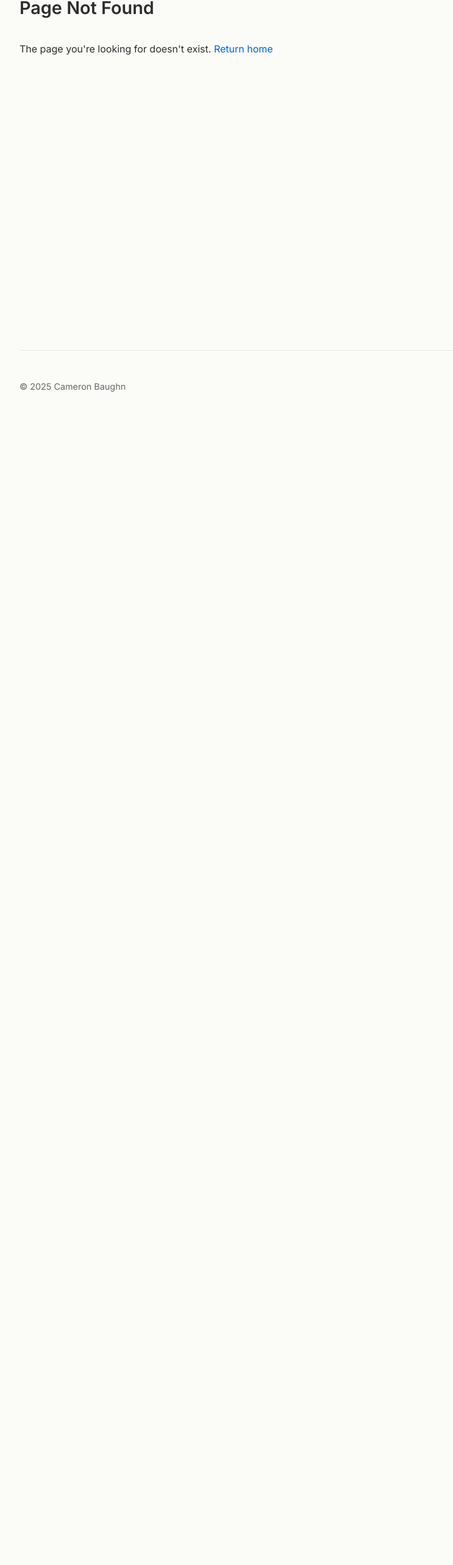
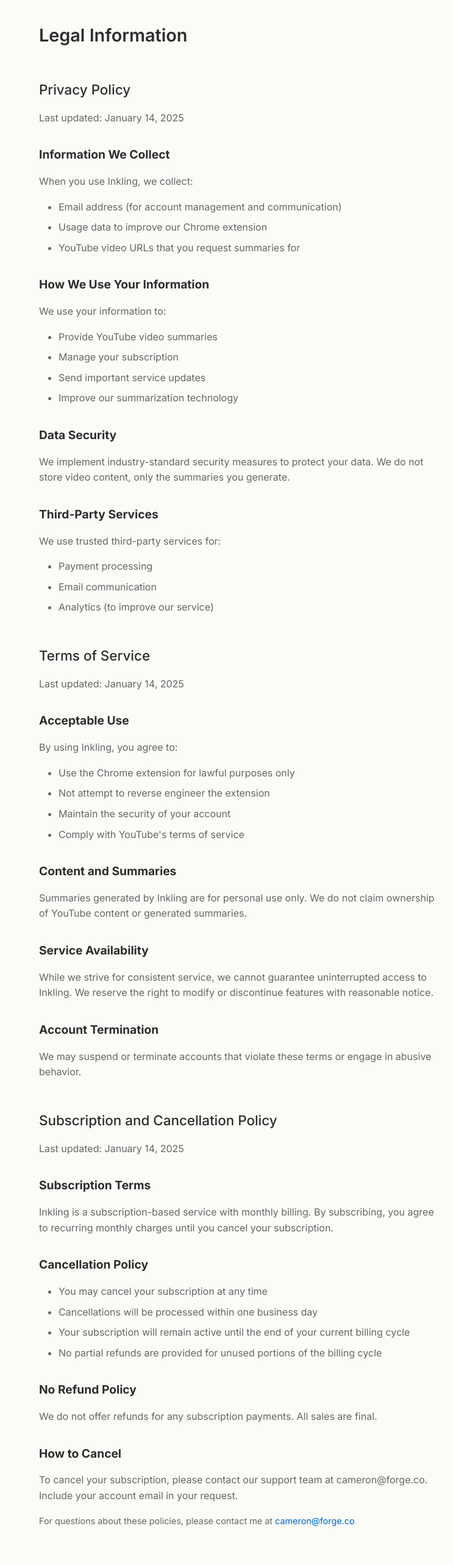
Before and after one commit to cambaughn/cambaughndotcom, a Next.js app: page /inkling/legal in a window 1280 px wide. Before the commit this address had no page. Shown: the part 173-2739 px from the top of the page at 61% size, without its empty margins (248-991 px from the left). Before the commit the page ends 864 px from the top, so only its background shows below. Built offline with nearby package versions, Linux system fonts and the light colour scheme.

Commit message:
Set up inkling pages

```diff
--- /dev/null
+++ b/src/app/inkling/legal/legal.module.css
@@ -0,0 +1,57 @@
+.legalPage {
+  padding: 2rem;
+  max-width: 800px;
+  margin: 0 auto;
+}
+
+.legalContent {
+  margin-top: 2rem;
+}
+
+.legalContent h1 {
+  margin-bottom: 2rem;
+}
+
+.legalContent h2 {
+  margin-top: 3rem;
+  margin-bottom: 1rem;
+}
+
+.legalContent h3 {
+  margin-top: 2rem;
+  margin-bottom: 0.5rem;
+  font-size: 1.2rem;
+}
+
+.legalContent p {
+  margin: 1rem 0;
+  color: var(--accent);
+}
+
+.legalContent ul {
+  margin: 1rem 0;
+  padding-left: 2rem;
+}
+
+.legalContent li {
+  color: var(--accent);
+  margin: 0.5rem 0;
+}
+
+.legalFooter {
+  margin-top: 4rem;
+  padding-top: 2rem;
+  border-top: 1px solid var(--border);
+}
+
+.divider {
+  margin: 4rem 0 2rem;
+  border: none;
+  border-top: 1px solid var(--border);
+}
+
+.contactInfo {
+  color: var(--accent);
+  font-size: 0.9rem;
+  margin-top: 4rem;
+}
--- /dev/null
+++ b/src/app/inkling/legal/page.tsx
@@ -0,0 +1,93 @@
+import styles from './legal.module.css';
+
+export default function Legal() {
+  return (
+    <div className={styles.legalPage}>
+      <div className={styles.legalContent}>
+        <h1>Legal Information</h1>
+
+        <section id="privacy">
+          <h2>Privacy Policy</h2>
+          <p>Last updated: January 14, 2025</p>
+
+          <h3>Information We Collect</h3>
+          <p>When you use Inkling, we collect:</p>
+          <ul>
+            <li>Email address (for account management and communication)</li>
+            <li>Usage data to improve our Chrome extension</li>
+            <li>YouTube video URLs that you request summaries for</li>
+          </ul>
+
+          <h3>How We Use Your Information</h3>
+          <p>We use your information to:</p>
+          <ul>
+            <li>Provide YouTube video summaries</li>
+            <li>Manage your subscription</li>
+            <li>Send important service updates</li>
+            <li>Improve our summarization technology</li>
+          </ul>
+
+          <h3>Data Security</h3>
+          <p>We implement industry-standard security measures to protect your data. We do not store video content, only the summaries you generate.</p>
+
+          <h3>Third-Party Services</h3>
+          <p>We use trusted third-party services for:</p>
+          <ul>
+            <li>Payment processing</li>
+            <li>Email communication</li>
+            <li>Analytics (to improve our service)</li>
+          </ul>
+        </section>
+
+        <section id="terms">
+          <h2>Terms of Service</h2>
+          <p>Last updated: January 14, 2025</p>
+
+          <h3>Acceptable Use</h3>
+          <p>By using Inkling, you agree to:</p>
+          <ul>
+            <li>Use the Chrome extension for lawful purposes only</li>
+            <li>Not attempt to reverse engineer the extension</li>
+            <li>Maintain the security of your account</li>
+            <li>Comply with YouTube's terms of service</li>
+          </ul>
+
+          <h3>Content and Summaries</h3>
+          <p>Summaries generated by Inkling are for personal use only. We do not claim ownership of YouTube content or generated summaries.</p>
+
+          <h3>Service Availability</h3>
+          <p>While we strive for consistent service, we cannot guarantee uninterrupted access to Inkling. We reserve the right to modify or discontinue features with reasonable notice.</p>
+
+          <h3>Account Termination</h3>
+          <p>We may suspend or terminate accounts that violate these terms or engage in abusive behavior.</p>
+        </section>
+
+        <section id="refund">
+          <h2>Subscription and Cancellation Policy</h2>
+          <p>Last updated: January 14, 2025</p>
+
+          <h3>Subscription Terms</h3>
+          <p>Inkling is a subscription-based service with monthly billing. By subscribing, you agree to recurring monthly charges until you cancel your subscription.</p>
+
+          <h3>Cancellation Policy</h3>
+          <ul>
+            <li>You may cancel your subscription at any time</li>
+            <li>Cancellations will be processed within one business day</li>
+            <li>Your subscription will remain active until the end of your current billing cycle</li>
+            <li>No partial refunds are provided for unused portions of the billing cycle</li>
+          </ul>
+
+          <h3>No Refund Policy</h3>
+          <p>We do not offer refunds for any subscription payments. All sales are final.</p>
+
+          <h3>How to Cancel</h3>
+          <p>To cancel your subscription, please contact our support team at cameron@forge.co. Include your account email in your request.</p>
+        </section>
+
+        <p className={styles.contactInfo}>
+          For questions about these policies, please contact me at <a href="mailto:cameron@forge.co">cameron@forge.co</a>
+        </p>
+      </div>
+    </div>
+  );
+}
--- a/src/app/layout.tsx
+++ b/src/app/layout.tsx
@@ -1,6 +1,7 @@
 import type { Metadata } from "next";
 import { Inter } from "next/font/google";
 import "./globals.css";
+import Link from 'next/link';
 
 const inter = Inter({
   subsets: ["latin"],
@@ -9,7 +10,7 @@
 
 export const metadata: Metadata = {
   title: "Cameron Baughn",
-  description: "Cameron Baughn's personal blog",
+  description: "Cameron Baughn's personal site",
   icons: {
     icon: [
       {
@@ -39,7 +40,9 @@
         <footer>
           <p>
             © {new Date().getFullYear()} Cameron Baughn
-            {/* We'll handle the conditional footer later */}
+            <span className="footer-links">
+              • <Link href="/inkling/legal">Terms</Link>
+            </span>
           </p>
         </footer>
       </body>
```
Also changed, not shown: src/app/inkling/page.module.css (added, +27 -0 lines), src/app/inkling/page.tsx (added, +17 -0 lines).
